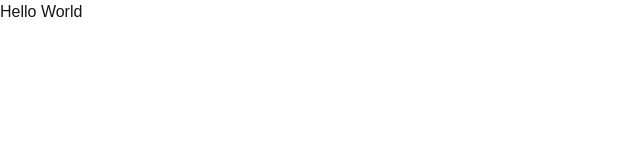
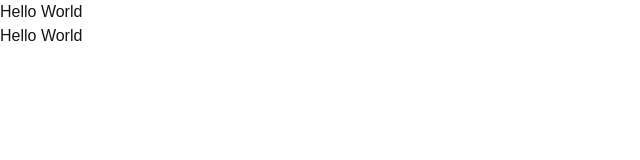
Before and after one commit to anishigouri/pet-shop, a Next.js app: page / in a window 1280 px wide. Shown: the top 160 px of the page, without its empty margins (0-640 px from the left). Built offline with nearby package versions, Linux system fonts and the light colour scheme.

Commit message:
Add a new Component to render with props in the Home page

```diff
--- a/src/app/page.tsx
+++ b/src/app/page.tsx
@@ -1,8 +1,22 @@
+type Props = {
+  params: {
+    id: string;
+  };
+};
+
+const Component = ({ params }: Props) => {
+  return (
+    <div>
+      <h1>Hello World</h1>
+    </div>
+  );
+};
 
 export default function Home() {
   return (
     <div>
       <h1>Hello World</h1>
+      <Component params={{ id: 1 }} />
     </div>
   );
 }
```
